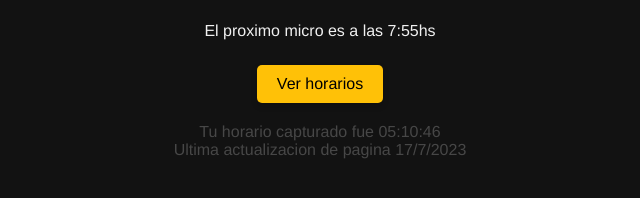
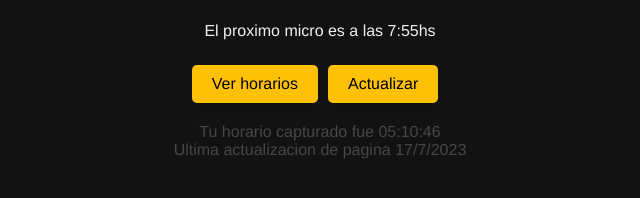
Before and after one commit to Kondder/Kondder.github.io, a plain HTML site: page index.html in a window 1280 px wide. Shown: the part 538-736 px from the top of the page, without its empty margins (320-960 px from the left). Drawn offline with nearby package versions, Linux system fonts and the light colour scheme.

Commit message:
Agregado de boton actualizar

```diff
--- a/index.html
+++ b/index.html
@@ -32,9 +32,14 @@
         <div class="siguiente-micro">
           <p id="siguiente-micro-horario-mza"></p>
         </div>
-    <a href="indexxList.html">
-        <button id="ver-horarios-btn">Ver horarios</button>
-    </a>
+    <div class="buttones">
+      <a href="indexxList.html">
+          <button id="ver-horarios-btn">Ver horarios</button>
+      </a>
+      <a href="index.html">
+          <button id="ver-horarios-btn">Actualizar</button>
+      </a>
+    </div>
     <div class="footer">
       <div class="hora-actual" id="hora-actual"></div>
       <div class="hora-actual" id="fecha-actualizacion">Ultima actualizacion de pagina 17/7/2023</div>
--- a/style.css
+++ b/style.css
@@ -112,6 +112,7 @@
   }
 
   button#ver-horarios-btn {
+    margin-right: 10px;
     margin-bottom: 10px;
     font-family: "Helvetica Neue", Arial, sans-serif;
     padding: 10px 20px;
@@ -140,3 +141,9 @@
     margin-top: 10px;
     color: #474747
   }
+
+  .buttones{
+    display: flex;
+    justify-content: center;
+    align-items: center;
+  }
```
